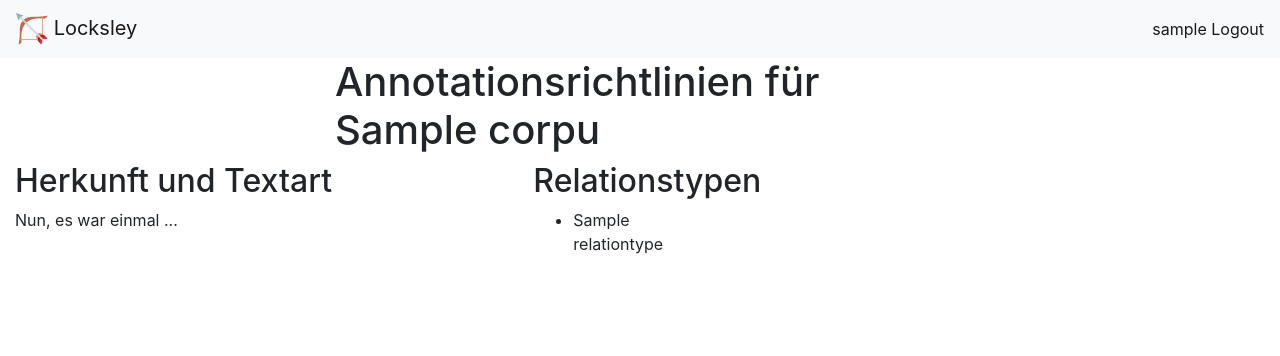
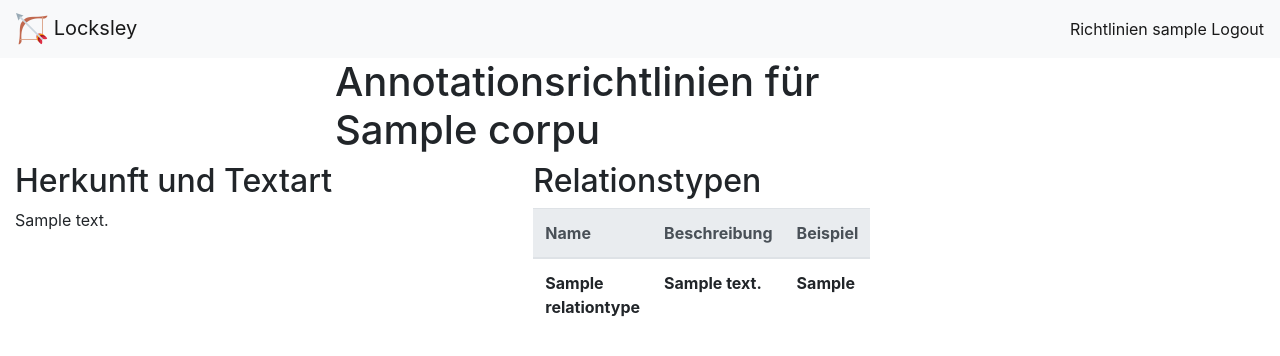
Before and after one commit to acidAnn/locksley, a Django app: page /corpus-instructions/1/ in a window 1280 px wide. Shown: the top 356 px of the page. Run offline with Django 3.2, Linux system fonts and the light colour scheme; a user stored in the database is signed in; tables that the repository leaves empty hold one stand-in row (values such as "Sample post"); lists and menus that the app fills with data are empty; some libraries are stand-ins or nearby versions.

Commit message:
Add relation types table to corpus instructions

```diff
--- a/django_unchained/templates/annotation/corpus-instructions.jinja2
+++ b/django_unchained/templates/annotation/corpus-instructions.jinja2
@@ -7,17 +7,30 @@
 
 <div class="row">
 <div class="col-md-8 col-xl-5"><h2>Herkunft und Textart</h2>
-<p>Nun, es war einmal ...</p>
+<p>{{ corpus.description }}</p>
 </div>
 
-<div class="row">
-<div class="col-md-8 col-xl-5"><h2>Relationstypen</h2>
+<div class="row justify-content-between">
+<div class="col-12 col-md-10 col-xl-8"><h2>Relationstypen</h2>
 {% if relation_types %}
-<ul>
+<table class="table">
+<thead class="thead-light">
+  <tr>
+    <th scope="col">Name</th>
+    <th scope="col">Beschreibung</th>
+    <th scope="col">Beispiel</th>
+  <tr>
+<thead>
+<tbody>
 {% for relation_type in relation_types %}
-<li>{{ relation_type.name }}</li>
+<tr>
+  <th scope="row">{{ relation_type.name }}</th>
+  <th>{{ relation_type.description }}</th>
+  <th>{{ relation_type.example }}</th>
+</tr>
 {% endfor %}
-</ul>
+</tbody>
+</table>
 {% endif %}
 </div>
 
--- a/django_unchained/templates/base.jinja2
+++ b/django_unchained/templates/base.jinja2
@@ -22,9 +22,9 @@
         <img src="{{ static('images/favicon-32x32.png') }}" width="32" height="32" class="d-inline-block align-top" alt="">
         Locksley
     </a>
-
+        <span class="navbar-text">
+        <a href="{{ url('instructions') }}">Richtlinien</a>
     {% if request.user.is_authenticated %}
-        <span class="navbar-text">
         <a href="{{ url('workbench') }}?show_user=True">{{ request.user.username }}</a>
         <a href="{{ url('logout') }}?next=/">Logout</a>
     {% else %}
```
